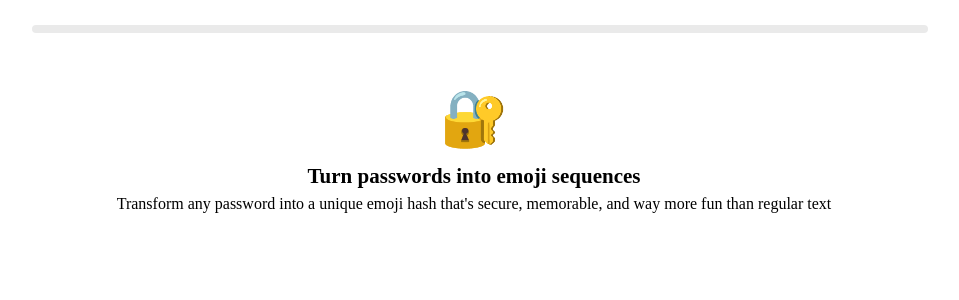
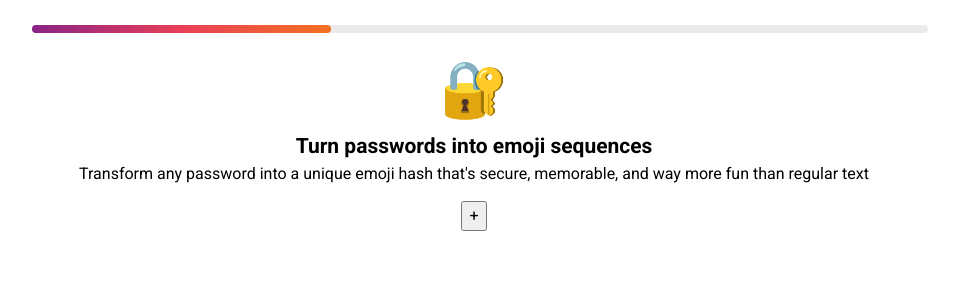
Before and after one commit to MorgansX/mojipass_client, a React (Vite) app: page / in a window 1280 px wide. Shown: the top 300 px of the page, without its empty margins (166-1125 px from the left). Built offline with nearby package versions, Linux system fonts and the light colour scheme.

Commit message:
[onboarding] improved progressbar, added slides logic

```diff
--- a/src/App.css
+++ b/src/App.css
@@ -1,3 +1,4 @@
+@import url("https://fonts.googleapis.com/css2?family=Roboto:ital,wght@0,100..900;1,100..900&display=swap");
 *,
 *::before,
 *::after {
@@ -11,6 +12,7 @@
 body {
 	line-height: 1.5;
 	-webkit-font-smoothing: antialiased;
+	font-family: "Roboto", sans-serif;
 }
 
 img,
--- a/src/components/atoms/OnboardingTextData/styles.ts
+++ b/src/components/atoms/OnboardingTextData/styles.ts
@@ -1,16 +1,16 @@
 import styled from "styled-components";
 
 export const OnboardingTextDataWrapper = styled.div`
-display:flex;
+    display:flex;
     flex-direction: column;
     align-items: center;
-    padding: 45px;
-`
+    padding: 15px;
+`;
 export const Emoji = styled.h1`
-font-size:55px;
-`
+    font-size:55px;
+`;
 export const Title = styled.h4`
-font-weight:700;
-font-size:21px;
-text-align:center;
-`
+    font-weight:700;
+    font-size:21px;
+    text-align:center;
+`;
--- a/src/components/atoms/ProgressBar/index.tsx
+++ b/src/components/atoms/ProgressBar/index.tsx
@@ -1,20 +1,6 @@
 import React from "react";
 import { ProgressBarWrapper, ProgressBarWidthItem } from "./styles";
 import { useEffect, useRef, useState } from "react";
-
-// TODO: Prop usage example:
-
-// const [currentStep, setCurrentStep] = useState(0);
-// const itemsCount = 7;
-
-// const makeProgressStep = () => {
-// 	if (currentStep >= itemsCount) return;
-// 	setCurrentStep((prev) => prev + 1);
-// };
-
-// const resetProgress = () => {
-// 	setCurrentStep(0);
-// };
 
 type ProgressBar = {
 	itemsCount: number;
@@ -29,7 +15,7 @@ export const ProgressBar: React.FC<ProgressBar> = ({
 	const barRef = useRef<HTMLDivElement>(null);
 
 	const widthPerItem = maxBarWidth / itemsCount;
-	const width = currentStep * widthPerItem;
+	const width = (currentStep + 1) * widthPerItem;
 
 	const updateWidth = () => {
 		if (barRef.current) {
@@ -45,7 +31,7 @@ export const ProgressBar: React.FC<ProgressBar> = ({
 
 	return (
 		<ProgressBarWrapper ref={barRef}>
-			<ProgressBarWidthItem itemWidth={`${width}px`}/>
+			<ProgressBarWidthItem itemWidth={`${width}px`} />
 		</ProgressBarWrapper>
 	);
 };
--- a/src/components/atoms/ProgressBar/styles.ts
+++ b/src/components/atoms/ProgressBar/styles.ts
@@ -1,4 +1,5 @@
 import styled from "styled-components";
+import { background } from "../../../theme/colors";
 
 export const ProgressBarWrapper = styled.div`
 height:8px;
@@ -10,7 +11,7 @@ margin-left:12px
 
 export const ProgressBarWidthItem = styled.div<{ itemWidth: string }>`
 width:${(props) => props.itemWidth};
-background:red;
+background:linear-gradient(to right,${background.progressBar.gradient.join(', ')});
 height:8px;
 transition:all .8s;
 border-radius:12px;
--- a/src/components/organisms/onboarding/index.tsx
+++ b/src/components/organisms/onboarding/index.tsx
@@ -6,18 +6,27 @@ import { OnboardingProgressBarWrapper, OnboardingWrapper } from "./styles";
 import { ProgressBar } from "../../atoms/ProgressBar";
 
 export const Onboarding = () => {
-	const [currentIndex, setCurrentIndex] = useState<number>(0);
-	const { emoji, title, description } = onboardingConfig[currentIndex];
+	const [currentStep, setCurrentStep] = useState(0);
+	const { emoji, title, description } = onboardingConfig[currentStep];
+
+	const itemsCount = onboardingConfig.length;
+
+	const makeProgressStep = () => {
+		if (currentStep >= itemsCount - 1) return;
+		setCurrentStep((prev) => prev + 1);
+	};
+
 	return (
 		<OnboardingWrapper>
 			<OnboardingProgressBarWrapper>
-			<ProgressBar currentStep={currentIndex} itemsCount={onboardingConfig.length}/>
+				<ProgressBar currentStep={currentStep} itemsCount={itemsCount} />
 			</OnboardingProgressBarWrapper>
 			<OnboardingTextData
 				emoji={emoji}
 				title={title}
 				description={description}
 			/>
+			<button onClick={makeProgressStep}>+</button>
 		</OnboardingWrapper>
 	);
 };
--- a/src/components/organisms/onboarding/styles.ts
+++ b/src/components/organisms/onboarding/styles.ts
@@ -17,4 +17,4 @@ export const OnboardingProgressBarWrapper = styled.div`
     width:100%;
     display: flex;
     justify-content: center;
-`
+`;
--- a/src/components/templates/AppWrapper/styles.ts
+++ b/src/components/templates/AppWrapper/styles.ts
@@ -4,5 +4,5 @@ import { background } from "../../../theme/colors";
 export const Wrapp = styled.div`
     width:100vw;
     height:100vh;
-    background:linear-gradient(to right,${background.primary.gradient[0]},${background.primary.gradient[1]});
+    background:${background.primary.color};
 `;
--- a/src/theme/colors.ts
+++ b/src/theme/colors.ts
@@ -1,5 +1,9 @@
 export const background = {
 	primary: {
 		gradient: ["#6441A5", "#2a0845"],
+		color:'#fff'
 	},
+	progressBar:{
+		gradient:["#8A2387","#E94057","#f27121"]
+	}
 };
```
